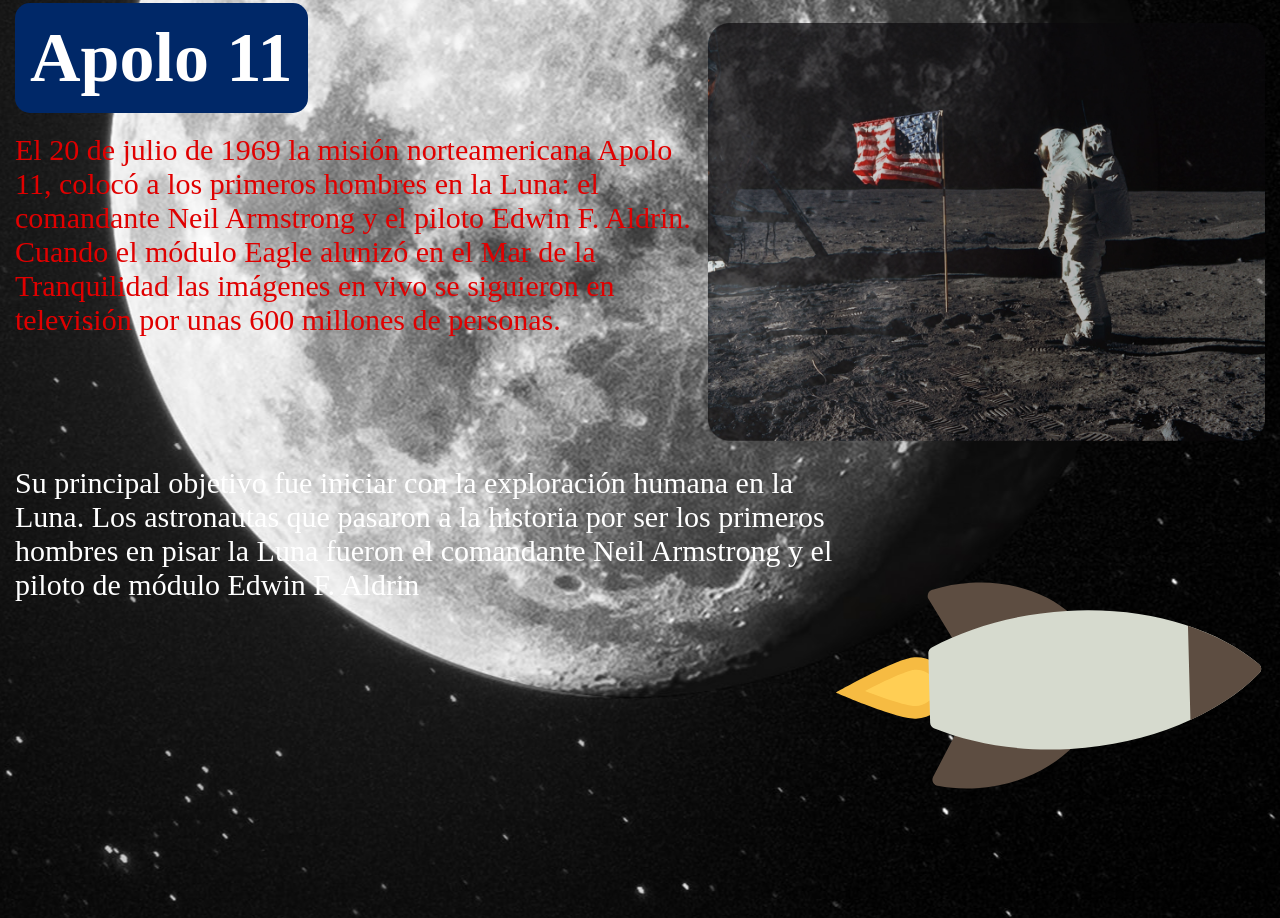
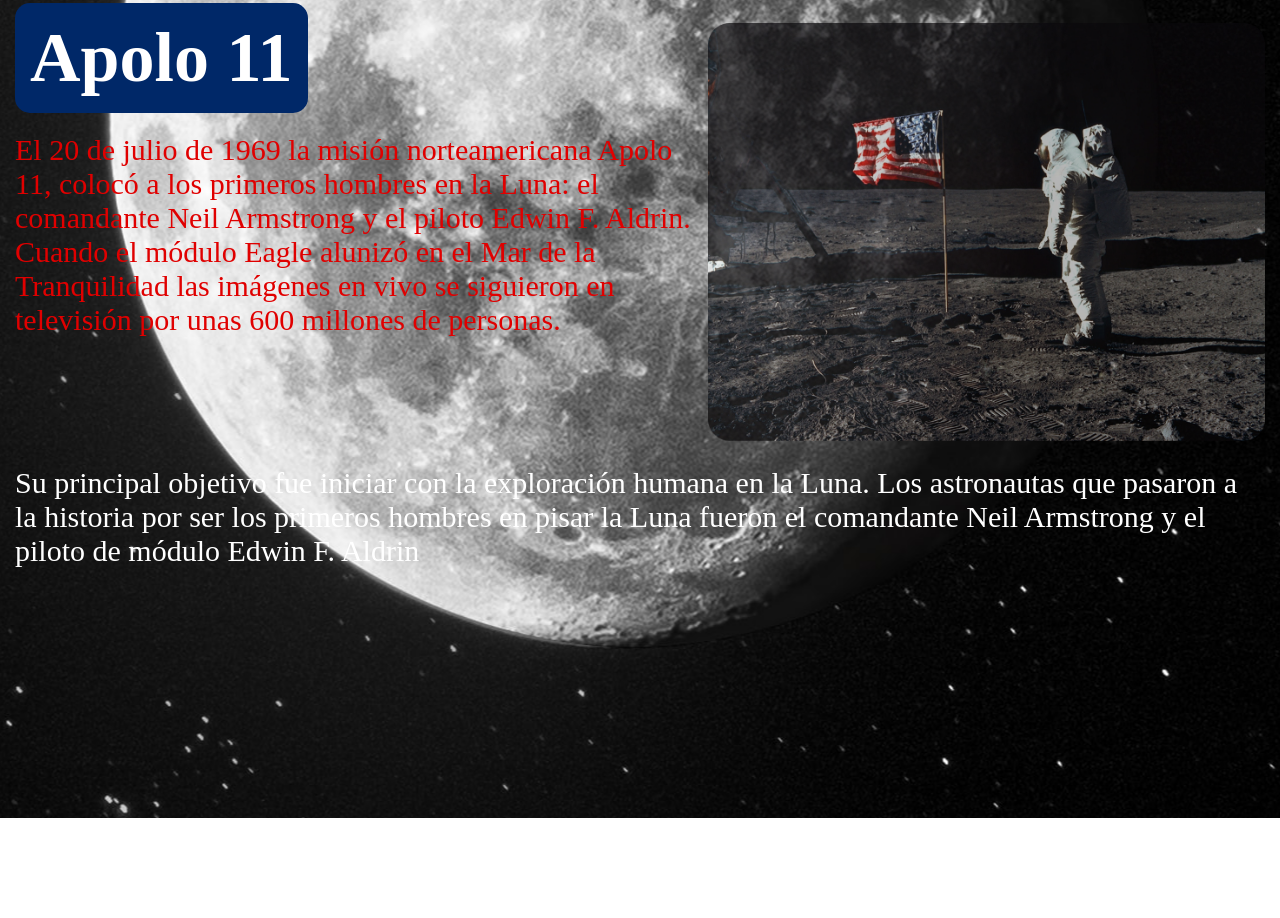
Before and after one commit to FranciscoX18/Space-race, a plain HTML site: page index.html in a window 1280 px wide. Shown: the part 1360-2278 px from the top of the page. After the commit the page ends 2178 px from the top, so only its background shows below. Drawn offline with nearby package versions, Linux system fonts and the light colour scheme.

Commit message:
Update index.html

```diff
--- a/index.html
+++ b/index.html
@@ -90,10 +90,6 @@
                 <div class="third_secction_main_bottom-paragraph">
                     <p>Su principal objetivo fue iniciar con la exploración humana en la Luna. Los astronautas que pasaron a la historia por ser los primeros hombres en pisar la Luna fueron el comandante Neil Armstrong y el piloto de módulo Edwin F. Aldrin</p>
                 </div>
-
-                <div class="third_secction_main_bottom-rocket">
-                    <img src="sources/ilustrator/rocket.svg">
-                </div>
             </div>
         </div>
     </div>
```
